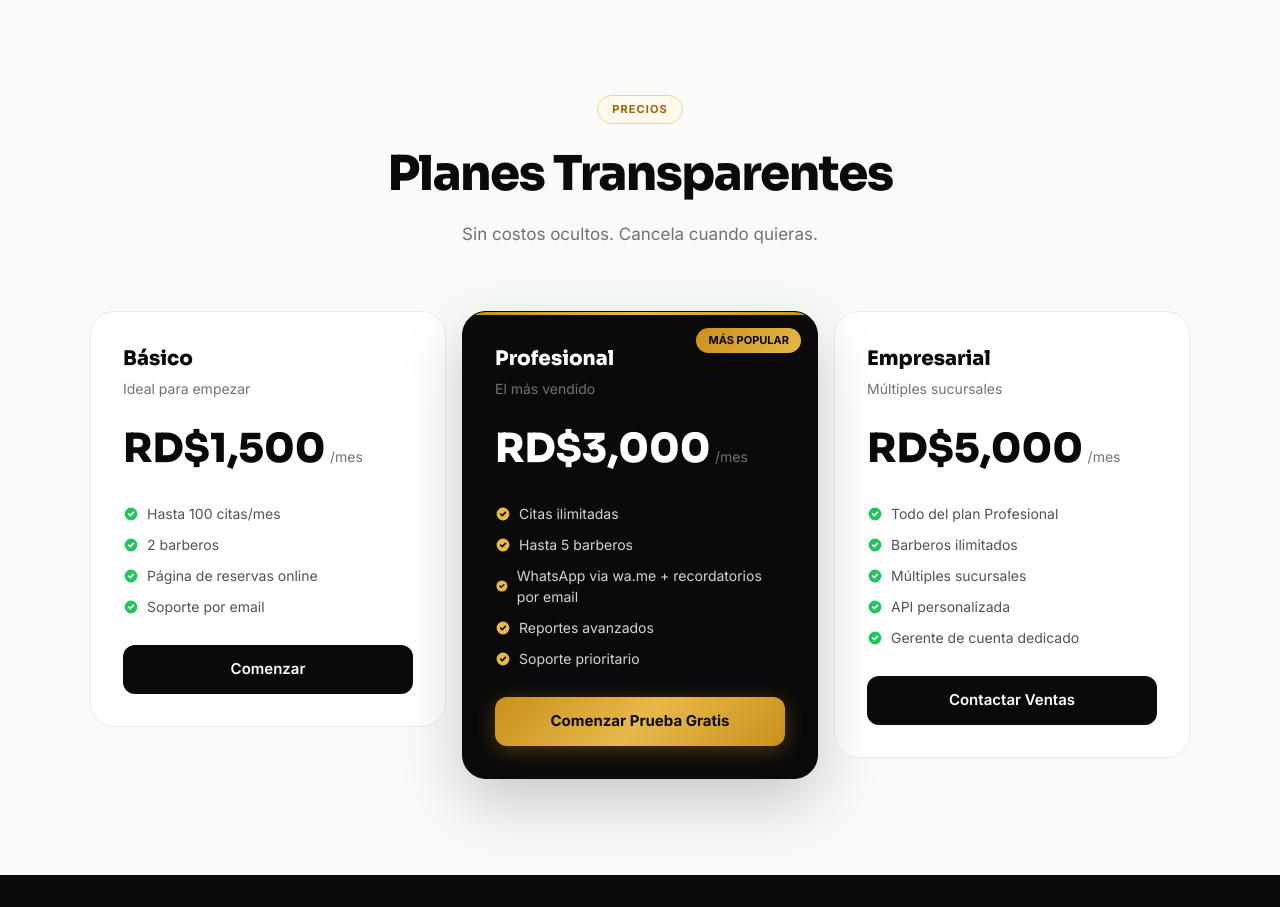
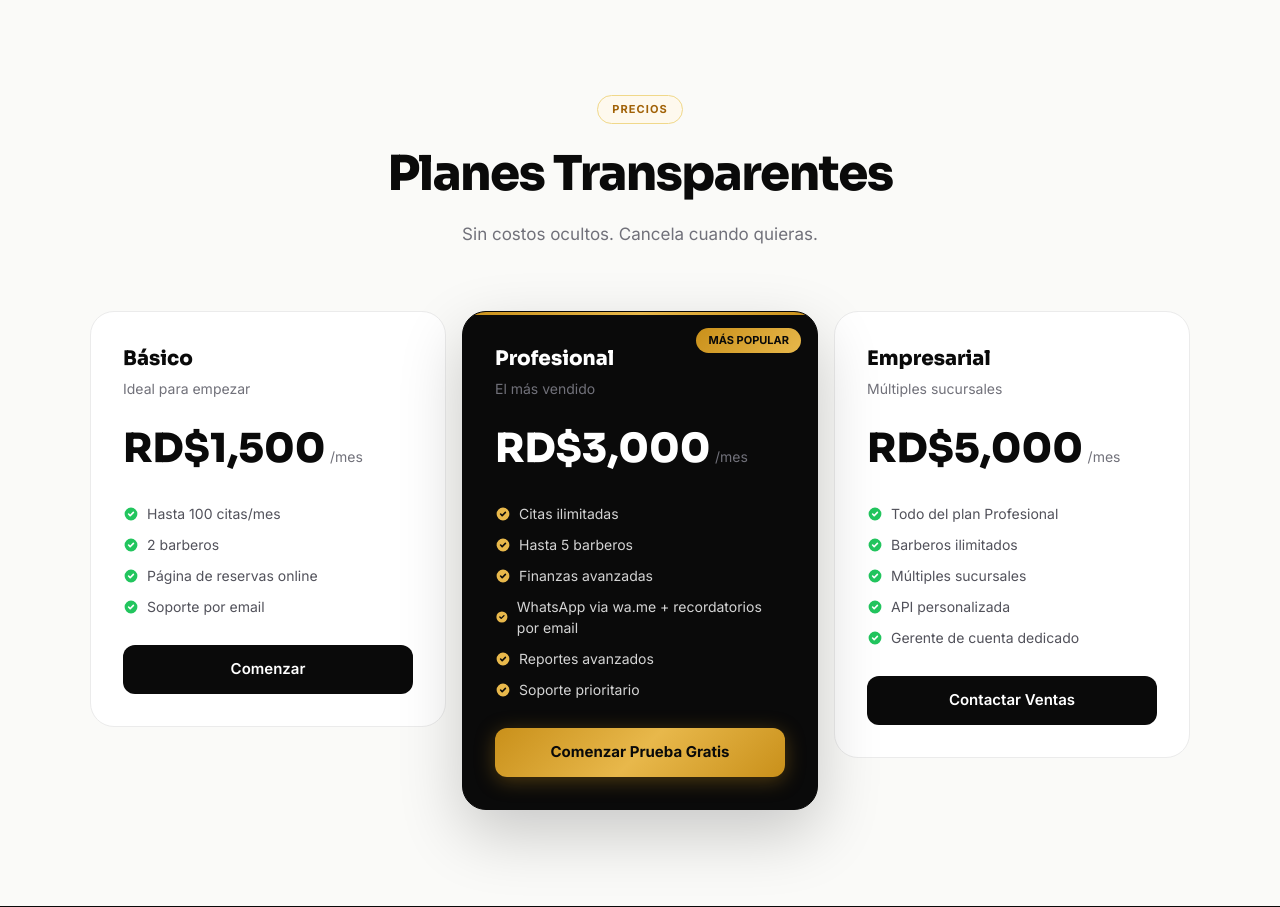
Before and after one commit to Jonathan20021/gestion-barberia, a PHP site: page /gestion-barberia/landing in a window 1280 px wide. Shown: the part 2503-3410 px from the top of the page. Run offline with PHP 8.4, Linux system fonts and the light colour scheme; some libraries are stand-ins or nearby versions.

```diff
--- a/landing.php
+++ b/landing.php
@@ -411,7 +411,7 @@
                     <span style="color:#71717a;font-size:.875rem;">/mes</span>
                 </div>
                 <ul style="list-style:none;padding:0;margin:0 0 28px;display:flex;flex-direction:column;gap:10px;">
-                    <?php foreach(['Citas ilimitadas','Hasta 5 barberos','WhatsApp via wa.me + recordatorios por email','Reportes avanzados','Soporte prioritario'] as $li): ?>
+                    <?php foreach(['Citas ilimitadas','Hasta 5 barberos','Finanzas avanzadas','WhatsApp via wa.me + recordatorios por email','Reportes avanzados','Soporte prioritario'] as $li): ?>
                     <li style="display:flex;align-items:center;gap:8px;font-size:.875rem;color:#d4d4d4;">
                         <svg width="16" height="16" fill="#e8b84b" viewBox="0 0 20 20"><path fill-rule="evenodd" d="M10 18a8 8 0 100-16 8 8 0 000 16zm3.707-9.293a1 1 0 00-1.414-1.414L9 10.586 7.707 9.293a1 1 0 00-1.414 1.414l2 2a1 1 0 001.414 0l4-4z" clip-rule="evenodd"/></svg>
                         <?php echo $li; ?>
```
